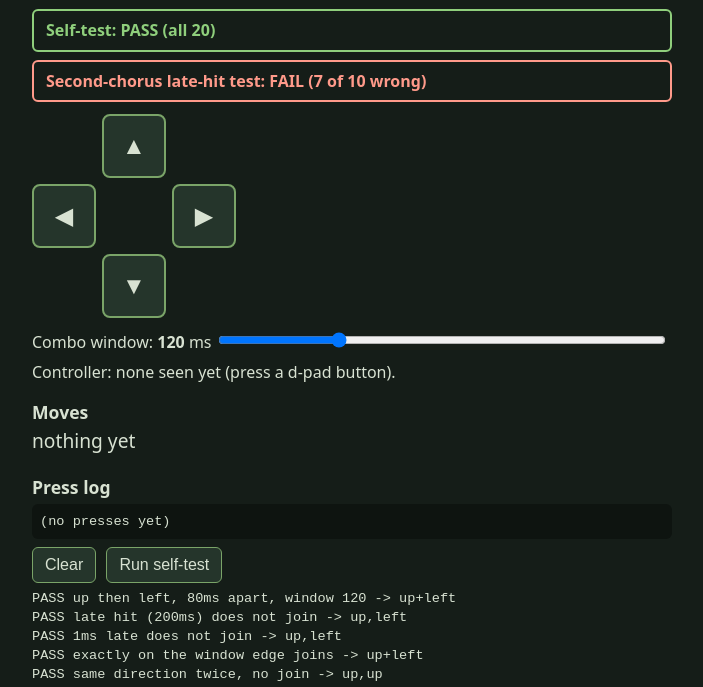
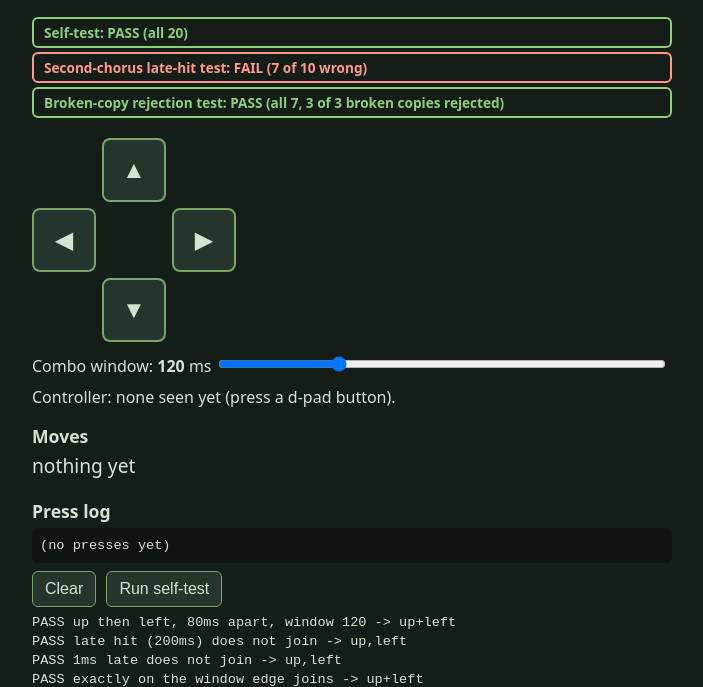
Before and after one commit to Bean-Bengal/combo-checker, a plain HTML site: page index.html in a window 1280 px wide. Shown: the part 99-786 px from the top of the page, without its empty margins (288-991 px from the left). Drawn offline with Linux system fonts and the light colour scheme.

Commit message:
Combo Checker, version 7

```diff
--- a/index.html
+++ b/index.html
@@ -21,18 +21,23 @@
   #log { font-family: ui-monospace, monospace; font-size: 0.85rem; background: #0e1410; padding: 8px; border-radius: 6px; max-height: 280px; overflow: auto; margin: 0; white-space: pre-wrap; }
   .lost { color: #e0a463; }
   .ok { color: #8fcf7c; }
-  #banner, #chorusBanner { padding: 8px 12px; border-radius: 6px; font-weight: bold; margin: 8px 0; border: 2px solid; }
-  #banner.pass, #chorusBanner.pass { color: #8fcf7c; border-color: #8fcf7c; }
-  #banner.fail, #chorusBanner.fail { color: #ff9a8a; border-color: #ff9a8a; }
-  #tests, #chorusTests { font-family: ui-monospace, monospace; font-size: 0.85rem; white-space: pre-wrap; overflow-wrap: anywhere; }
+  #bar { position: sticky; top: 0; z-index: 5; background: #151d18; padding: 4px 0; }
+  #banner, #chorusBanner, #rejectBanner { padding: 4px 10px; border-radius: 6px; font-weight: bold; font-size: 0.85rem; margin: 4px 0; border: 2px solid; }
+  #banner.pass, #chorusBanner.pass, #rejectBanner.pass { color: #8fcf7c; border-color: #8fcf7c; }
+  #banner.fail, #chorusBanner.fail, #rejectBanner.fail { color: #ff9a8a; border-color: #ff9a8a; }
+  #tests, #chorusTests, #rejectTests { font-family: ui-monospace, monospace; font-size: 0.85rem; white-space: pre-wrap; overflow-wrap: anywhere; }
   :focus-visible { outline: 3px solid #e6c85a; outline-offset: 2px; }
 </style>
 </head>
 <body>
+<script data-bean-store>(function(){if(typeof location!=='undefined'&&location&&location.protocol==='about:'&&typeof document!=='undefined'&&document.addEventListener){document.addEventListener('click',function(e){var a=e.target&&e.target.closest&&e.target.closest('a[href^="#"]');if(!a||a.target==='_blank')return;e.preventDefault();try{location.hash=a.getAttribute('href')}catch(x){}},true)}if(typeof window==='undefined')return;try{window.localStorage.getItem('x');return}catch(e){}var d=Object.assign({},window.__BEAN_SAVED||{});function post(){try{parent.postMessage({type:'bean-store',data:d},'*')}catch(e){}}var ls={getItem:function(k){return Object.prototype.hasOwnProperty.call(d,k)?d[k]:null},setItem:function(k,v){d[k]=String(v);post()},removeItem:function(k){delete d[k];post()},clear:function(){d={};post()},key:function(i){return Object.keys(d)[i]||null}};Object.defineProperty(ls,'length',{get:function(){return Object.keys(d).length}});try{Object.defineProperty(window,'localStorage',{value:ls,configurable:true})}catch(e){}})();</script>
 <h1>Combo Checker</h1>
 <p>Press arrow keys, tap the pad, or push a controller d-pad. Up then left within the window counts as one diagonal move.</p>
+<div id="bar">
 <div id="banner" role="status">Self-test: running...</div>
 <div id="chorusBanner" role="status">Second-chorus late-hit test: running...</div>
+<div id="rejectBanner" role="status">Broken-copy rejection test: running...</div>
+</div>
 
 <div class="pad" role="group" aria-label="On-screen d-pad">
   <button class="up" data-dir="up" aria-label="up">&#9650;</button>
@@ -58,6 +63,8 @@
 <div id="tests" tabindex="-1" aria-live="polite"></div>
 <h2>Second chorus late hits</h2>
 <div id="chorusTests"></div>
+<h2 id="rejectHead" tabindex="-1">Broken copy must fail</h2>
+<div id="rejectTests"></div>
 
 <script>
 var AXIS = { up: "v", down: "v", left: "h", right: "h" };
@@ -228,8 +235,6 @@ function runTests() {
 // ---- second chorus late-hit test ----
 var CHORUS2_START = 8000;
 
-// A short song: chorus 1 is one pair (up, left); chorus 2 is two pairs
-// (up, left) and (down, right). Gaps are the time between the two keys of each pair.
 function buildSong(c1gap, g1, g2) {
   return [
     ["up", 0], ["left", c1gap],
@@ -248,8 +253,27 @@ function lateAfter(presses, win, startT, strict) {
   return n;
 }
 
+// Deliberately broken twin: off-by-one on the chorus start (> instead of >=).
+function lateAfterBrokenStart(presses, win, startT) {
+  var m = [], n = 0;
+  presses.forEach(function (p) {
+    var r = addPress(m, p[0], p[1], win, false);
+    if (r.lost && p[1] > startT) n++;
+  });
+  return n;
+}
+
+// Deliberately broken twin: counts every non-joined press as late.
+function lateAfterEverything(presses, win, startT) {
+  var m = [], n = 0;
+  presses.forEach(function (p) {
+    var r = addPress(m, p[0], p[1], win, false);
+    if (!r.joined && p[1] >= startT) n++;
+  });
+  return n;
+}
+
 function runChorusTests() {
-  // [name, window, chorus1 gap, chorus2 gap A, chorus2 gap B, wanted late hits after chorus 2 starts]
   var cases = [
     ["window 120: both pairs exactly on the edge", 120, 50, 120, 120, 0],
     ["window 120: first pair 1ms late", 120, 50, 121, 120, 1],
@@ -276,6 +300,60 @@ function runChorusTests() {
   return { lines: out, bad: bad, total: cases.length, brokenFails: brokenFails };
 }
 
+// ---- rejection test: broken copies MUST fail these ----
+function runRejectTests() {
+  var cases = [
+    ["late hit exactly at chorus start counts (8000)",
+      [["up", 7900], ["left", 8000]], 50, 8000, 1, ["start"]],
+    ["late hit 1ms before chorus start does not count (7999)",
+      [["up", 7800], ["left", 7999]], 50, 8000, 0, []],
+    ["late hit 1ms after chorus start counts (8001)",
+      [["up", 7800], ["left", 8001]], 50, 8000, 1, []],
+    ["gap exactly 120 at window 120 is not late",
+      [["up", 8000], ["left", 8120]], 120, 8000, 0, ["strict"]],
+    ["gap 121 at window 120 is late",
+      [["up", 8000], ["left", 8121]], 120, 8000, 1, []],
+    ["gap 119 at window 120 is not late",
+      [["up", 8000], ["left", 8119]], 120, 8000, 0, []],
+    ["same-axis second press is not a late hit",
+      [["up", 8000], ["up", 8500]], 120, 8000, 0, ["everything"]]
+  ];
+  var twins = {
+    strict: function (p, w, s) { return lateAfter(p, w, s, true); },
+    start: lateAfterBrokenStart,
+    everything: lateAfterEverything
+  };
+  var out = [], bad = 0, caught = 0, expected = 0, missed = 0;
+  cases.forEach(function (c) {
+    var got = lateAfter(c[1], c[2], c[3], false);
+    var pass = got === c[4];
+    if (!pass) bad++;
+    var notes = [];
+    c[5].forEach(function (name) {
+      expected++;
+      var t = twins[name](c[1], c[2], c[3]);
+      if (t !== c[4]) { caught++; notes.push(name + " twin gave " + t + ", rejected"); }
+      else { missed++; notes.push(name + " twin gave " + t + ", NOT REJECTED"); }
+    });
+    out.push((pass ? "PASS " : "FAIL ") + c[0] + " -> " + got + (pass ? "" : " (wanted " + c[4] + ")") +
+      (notes.length ? "   [" + notes.join("; ") + "]" : ""));
+  });
+  return { lines: out, bad: bad, total: cases.length, caught: caught, expected: expected, missed: missed };
+}
+
+function showRejectTests() {
+  var r;
+  try { r = runRejectTests(); }
+  catch (err) { r = { lines: ["ERROR " + err.message], bad: 1, total: 0, caught: 0, expected: 0, missed: 1 }; }
+  var banner = document.getElementById("rejectBanner");
+  var ok = !r.bad && !r.missed && r.caught > 0;
+  banner.className = ok ? "pass" : "fail";
+  if (r.bad) banner.textContent = "Broken-copy rejection test: FAIL (" + r.bad + " of " + r.total + " wrong)";
+  else if (r.missed || r.caught === 0) banner.textContent = "Broken-copy rejection test: CHECKER BROKEN (" + r.missed + " broken copies got through)";
+  else banner.textContent = "Broken-copy rejection test: PASS (all " + r.total + ", " + r.caught + " of " + r.expected + " broken copies rejected)";
+  document.getElementById("rejectTests").textContent = r.lines.join("\n");
+}
+
 function showChorusTests() {
   var r;
   try { r = runChorusTests(); }
@@ -288,6 +366,7 @@ function showChorusTests() {
   else if (checkerBroken) banner.textContent = "Second-chorus late-hit test: CHECKER BROKEN (the off-by-one copy passed everything)";
   else banner.textContent = "Second-chorus late-hit test: PASS (all " + r.total + ", off-by-one copy failed " + r.brokenFails + ")";
   box.textContent = r.lines.join("\n");
+  showRejectTests();
 }
 
 function showTests(focus) {
@@ -300,7 +379,11 @@ function showTests(focus) {
   var box = document.getElementById("tests");
   box.textContent = r.lines.join("\n");
   showChorusTests();
-  if (focus) box.focus();
+  if (focus) {
+    var h = document.getElementById("rejectHead");
+    h.focus();
+    if (h.scrollIntoView) h.scrollIntoView();
+  }
 }
 document.getElementById("test").addEventListener("click", function () { showTests(true); });
 showTests(false);
```
